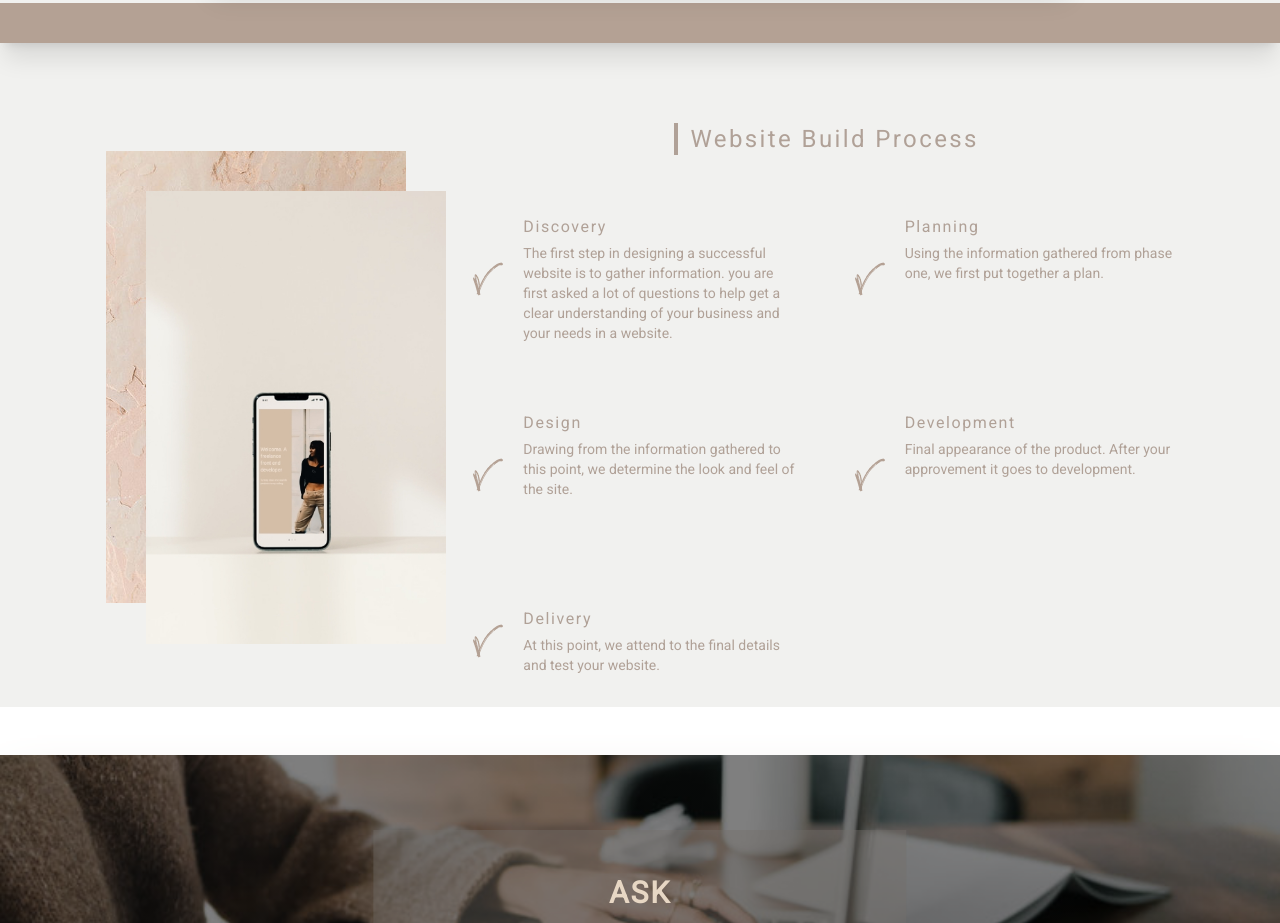
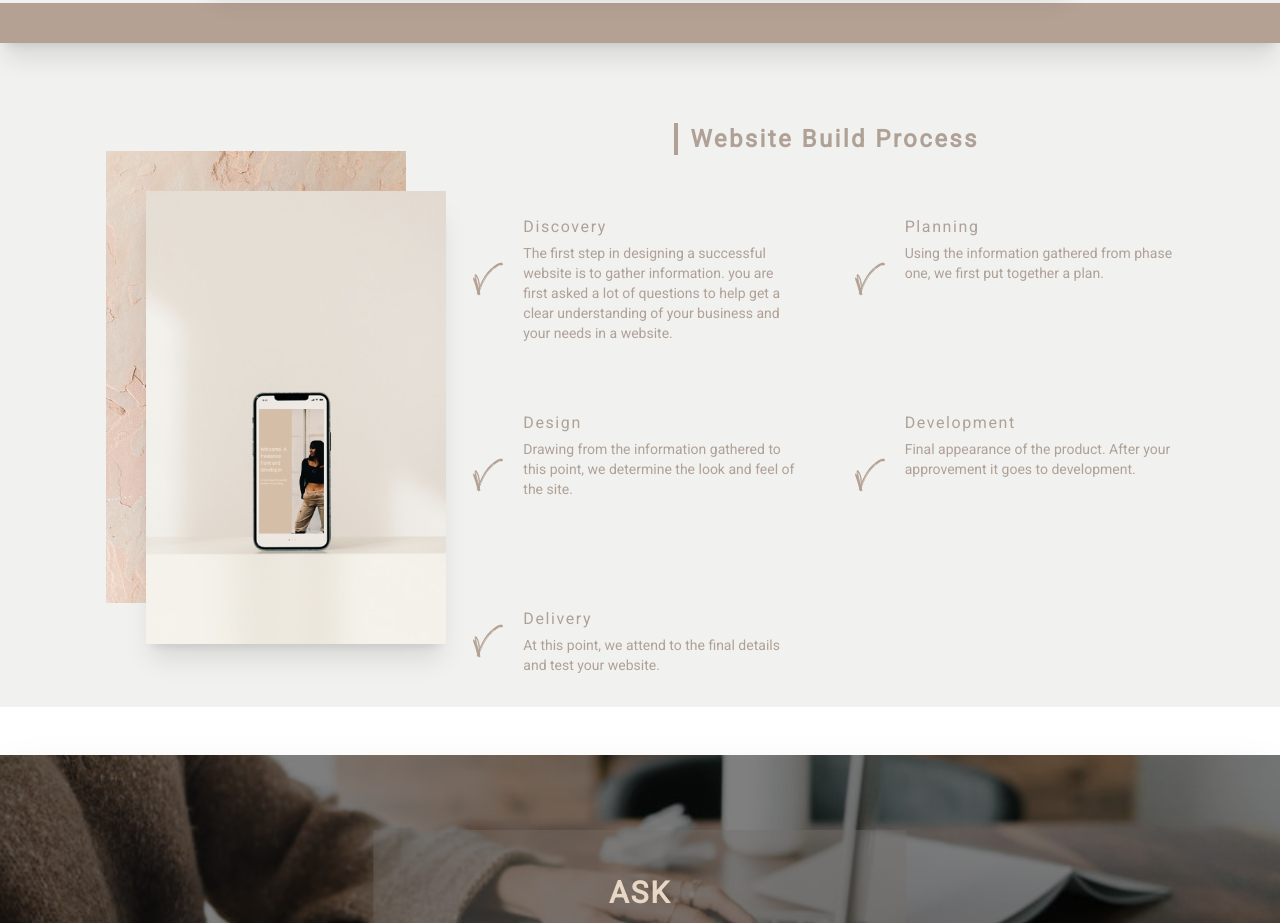
Before and after one commit to bilgebvli/personal-portfolio, a Vue app: page / in a window 1280 px wide. Shown: the part 1480-2403 px from the top of the page. Built offline with nearby package versions, Linux system fonts and the light colour scheme.

Commit message:
Shadow was added to image

```diff
--- a/src/views/home/sections/process/index.vue
+++ b/src/views/home/sections/process/index.vue
@@ -6,7 +6,10 @@
   <div class="deneme mx-0 lg:mx-20 md:grid md:grid-cols-3">
     <div :class="{ 'process-grid': true, active }">
       <div class="relative banner mt-20 md:mt-32">
-        <img src="@/assets/images/1667915720876.png" class="absolute" />
+        <img
+          src="@/assets/images/1667915720876.png"
+          class="absolute shadow-xl"
+        />
       </div>
     </div>
     <div class="bg-alicia text-taupe mt-20 col-span-2">
@@ -46,7 +49,7 @@ export default defineComponent({
           mb-10
           text-taupe
           border-l-4 border-taupe
-          font-normal
+          font-black
           pl-3 inline-block tracking-m`;
     },
     off() {
```
